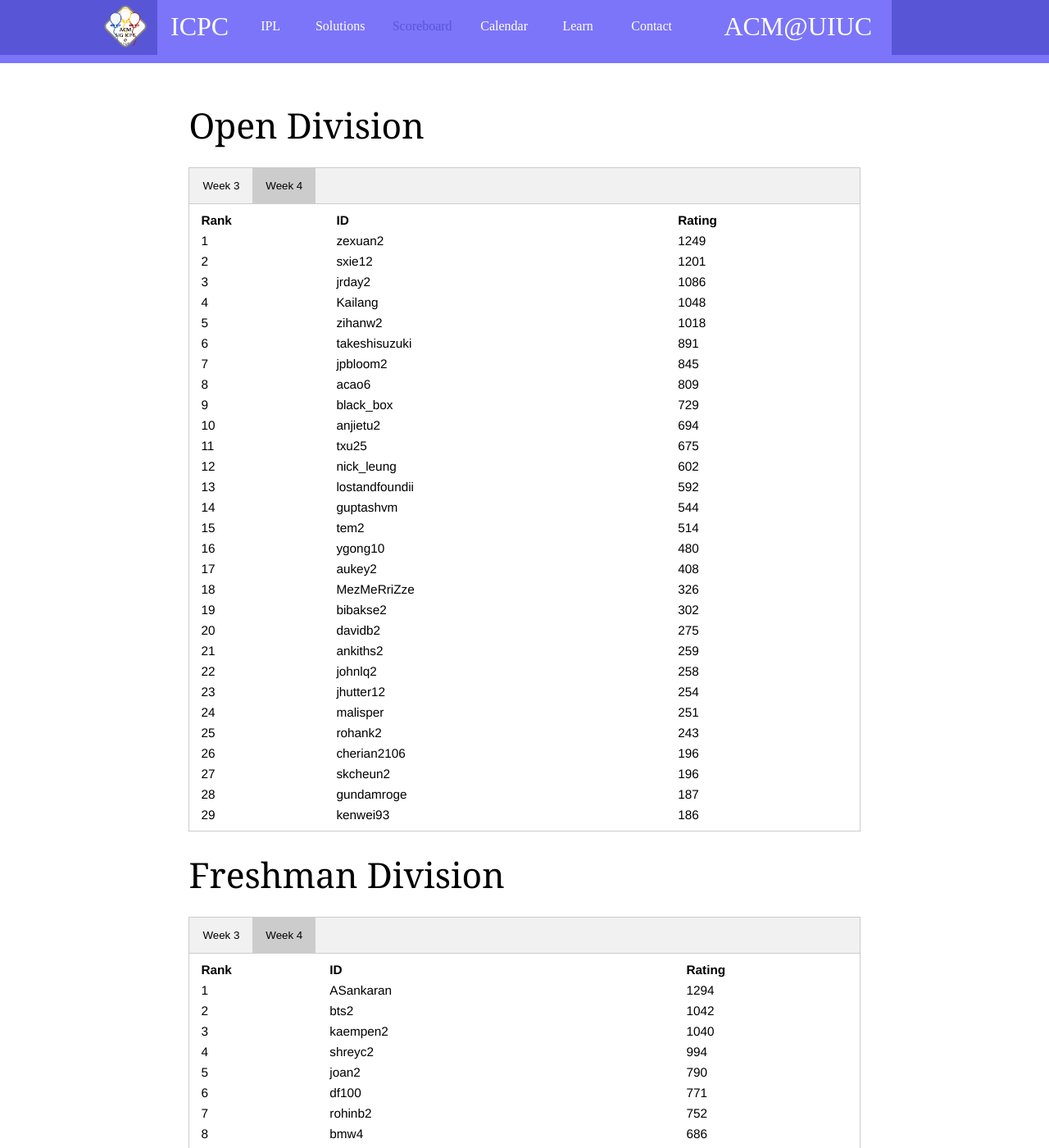
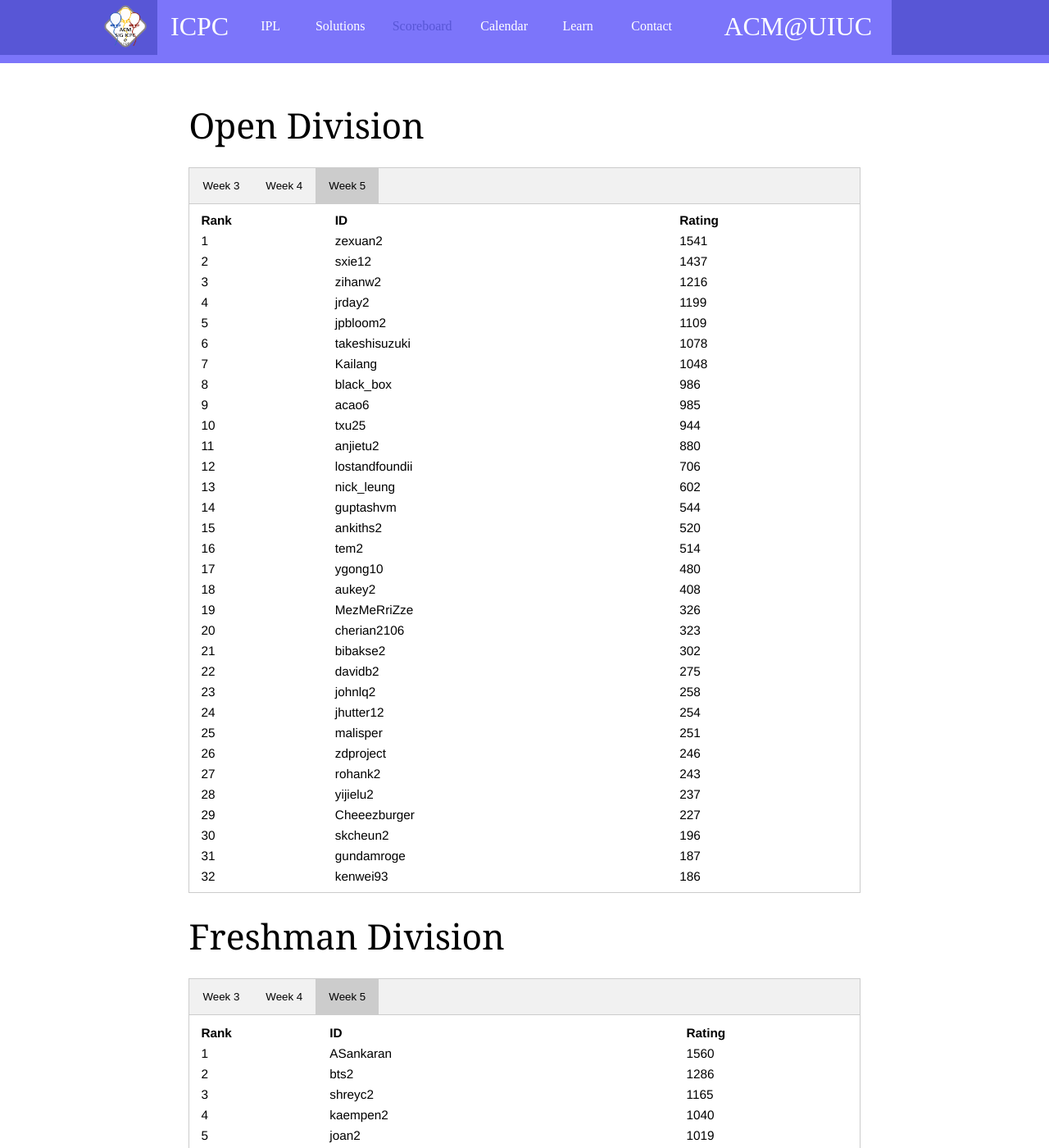
Before and after one commit to acm-uiuc/icpc-website, a Jekyll site: the page built from scoreboard.html, in a window 1280 px wide and 1400 px high. Shown: the whole window at 82% size. Built offline with Jekyll 4.4.1, drawn with Linux system fonts in a browser that asks for light colours; nearby versions of some CDN libraries; some web fonts are replaced; some of the changed text lies outside the part shown.

Commit message:
Scoreboard for w5 updated

```diff
--- a/scoreboard.html
+++ b/scoreboard.html
@@ -18,6 +18,12 @@ title: Scoreboard
         id="open_week4"
     >
         Week 4
+    </button>
+    <button class="open_tablinks"
+        onclick="displayScoreboard(event, 'open_w5')"
+        id="open_week5"
+    >
+        Week 5
     </button>
 </div>
 
@@ -311,6 +317,176 @@ title: Scoreboard
     </table>
 </div>
 
+<div id="open_w5" class="open_tabcontent">
+    <table style="width:100%">
+    <tr>
+        <th>Rank</th>
+        <th>ID</th>
+        <th>Rating</th>
+    </tr>
+<tr>
+	<td> 1 </td>
+	<td> zexuan2 </td>
+	<td> 1541 </td>
+</tr>
+<tr>
+	<td> 2 </td>
+	<td> sxie12 </td>
+	<td> 1437 </td>
+</tr>
+<tr>
+	<td> 3 </td>
+	<td> zihanw2 </td>
+	<td> 1216 </td>
+</tr>
+<tr>
+	<td> 4 </td>
+	<td> jrday2 </td>
+	<td> 1199 </td>
+</tr>
+<tr>
+	<td> 5 </td>
+	<td> jpbloom2 </td>
+	<td> 1109 </td>
+</tr>
+<tr>
+	<td> 6 </td>
+	<td> takeshisuzuki </td>
+	<td> 1078 </td>
+</tr>
+<tr>
+	<td> 7 </td>
+	<td> Kailang </td>
+	<td> 1048 </td>
+</tr>
+<tr>
+	<td> 8 </td>
+	<td> black_box </td>
+	<td> 986 </td>
+</tr>
+<tr>
+	<td> 9 </td>
+	<td> acao6 </td>
+	<td> 985 </td>
+</tr>
+<tr>
+	<td> 10 </td>
+	<td> txu25 </td>
+	<td> 944 </td>
+</tr>
+<tr>
+	<td> 11 </td>
+	<td> anjietu2 </td>
+	<td> 880 </td>
+</tr>
+<tr>
+	<td> 12 </td>
+	<td> lostandfoundii </td>
+	<td> 706 </td>
+</tr>
+<tr>
+	<td> 13 </td>
+	<td> nick_leung </td>
+	<td> 602 </td>
+</tr>
+<tr>
+	<td> 14 </td>
+	<td> guptashvm </td>
+	<td> 544 </td>
+</tr>
+<tr>
+	<td> 15 </td>
+	<td> ankiths2 </td>
+	<td> 520 </td>
+</tr>
+<tr>
+	<td> 16 </td>
+	<td> tem2 </td>
+	<td> 514 </td>
+</tr>
+<tr>
+	<td> 17 </td>
+	<td> ygong10 </td>
+	<td> 480 </td>
+</tr>
+<tr>
+	<td> 18 </td>
+	<td> aukey2 </td>
+	<td> 408 </td>
+</tr>
+<tr>
+	<td> 19 </td>
+	<td> MezMeRriZze </td>
+	<td> 326 </td>
+</tr>
+<tr>
+	<td> 20 </td>
+	<td> cherian2106 </td>
+	<td> 323 </td>
+</tr>
+<tr>
+	<td> 21 </td>
+	<td> bibakse2 </td>
+	<td> 302 </td>
+</tr>
+<tr>
+	<td> 22 </td>
+	<td> davidb2 </td>
+	<td> 275 </td>
+</tr>
+<tr>
+	<td> 23 </td>
+	<td> johnlq2 </td>
+	<td> 258 </td>
+</tr>
+<tr>
+	<td> 24 </td>
+	<td> jhutter12 </td>
+	<td> 254 </td>
+</tr>
+<tr>
+	<td> 25 </td>
+	<td> malisper </td>
+	<td> 251 </td>
+</tr>
+<tr>
+	<td> 26 </td>
+	<td> zdproject </td>
+	<td> 246 </td>
+</tr>
+<tr>
+	<td> 27 </td>
+	<td> rohank2 </td>
+	<td> 243 </td>
+</tr>
+<tr>
+	<td> 28 </td>
+	<td> yijielu2 </td>
+	<td> 237 </td>
+</tr>
+<tr>
+	<td> 29 </td>
+	<td> Cheeezburger </td>
+	<td> 227 </td>
+</tr>
+<tr>
+	<td> 30 </td>
+	<td> skcheun2 </td>
+	<td> 196 </td>
+</tr>
+<tr>
+	<td> 31 </td>
+	<td> gundamroge </td>
+	<td> 187 </td>
+</tr>
+<tr>
+	<td> 32 </td>
+	<td> kenwei93 </td>
+	<td> 186 </td>
+</tr>
+    </table>
+</div>
+
 <br>
 <h1 class="title">Freshman Division</h1>
 <br>
@@ -327,6 +503,12 @@ title: Scoreboard
         id="freshman_week4"
     >
         Week 4
+    </button>
+    <button class="freshman_tablinks"
+        onclick="displayScoreboard(event, 'freshman_w5')"
+        id="freshman_week5"
+    >
+        Week 5
     </button>
 </div>
 
@@ -605,6 +787,166 @@ title: Scoreboard
     </table>
 </div>
 
+<div id="freshman_w5" class="freshman_tabcontent">
+    <table style="width:100%">
+<tr>
+    <tr>
+        <th>Rank</th>
+        <th>ID</th>
+        <th>Rating</th>
+    </tr>
+	<td> 1 </td>
+	<td> ASankaran </td>
+	<td> 1560 </td>
+</tr>
+<tr>
+	<td> 2 </td>
+	<td> bts2 </td>
+	<td> 1286 </td>
+</tr>
+<tr>
+	<td> 3 </td>
+	<td> shreyc2 </td>
+	<td> 1165 </td>
+</tr>
+<tr>
+	<td> 4 </td>
+	<td> kaempen2 </td>
+	<td> 1040 </td>
+</tr>
+<tr>
+	<td> 5 </td>
+	<td> joan2 </td>
+	<td> 1019 </td>
+</tr>
+<tr>
+	<td> 6 </td>
+	<td> df100 </td>
+	<td> 951 </td>
+</tr>
+<tr>
+	<td> 7 </td>
+	<td> Ichiro </td>
+	<td> 860 </td>
+</tr>
+<tr>
+	<td> 8 </td>
+	<td> obpira </td>
+	<td> 763 </td>
+</tr>
+<tr>
+	<td> 9 </td>
+	<td> rohinb2 </td>
+	<td> 752 </td>
+</tr>
+<tr>
+	<td> 10 </td>
+	<td> bmw4 </td>
+	<td> 686 </td>
+</tr>
+<tr>
+	<td> 11 </td>
+	<td> ssethia2 </td>
+	<td> 661 </td>
+</tr>
+<tr>
+	<td> 12 </td>
+	<td> Jackah2 </td>
+	<td> 559 </td>
+</tr>
+<tr>
+	<td> 13 </td>
+	<td> ns10 </td>
+	<td> 529 </td>
+</tr>
+<tr>
+	<td> 14 </td>
+	<td> ishanp2 </td>
+	<td> 508 </td>
+</tr>
+<tr>
+	<td> 15 </td>
+	<td> smodi9 </td>
+	<td> 494 </td>
+</tr>
+<tr>
+	<td> 16 </td>
+	<td> johnlq2 </td>
+	<td> 311 </td>
+</tr>
+<tr>
+	<td> 17 </td>
+	<td> zl20 </td>
+	<td> 306 </td>
+</tr>
+<tr>
+	<td> 18 </td>
+	<td> Scott0129 </td>
+	<td> 291 </td>
+</tr>
+<tr>
+	<td> 19 </td>
+	<td> nju2 </td>
+	<td> 265 </td>
+</tr>
+<tr>
+	<td> 20 </td>
+	<td> bdubs </td>
+	<td> 261 </td>
+</tr>
+<tr>
+	<td> 21 </td>
+	<td> yaba12 </td>
+	<td> 248 </td>
+</tr>
+<tr>
+	<td> 22 </td>
+	<td> vibhavk2 </td>
+	<td> 230 </td>
+</tr>
+<tr>
+	<td> 23 </td>
+	<td> kjew2 </td>
+	<td> 229 </td>
+</tr>
+<tr>
+	<td> 24 </td>
+	<td> brianwang1217 </td>
+	<td> 222 </td>
+</tr>
+<tr>
+	<td> 25 </td>
+	<td> taylorc2 </td>
+	<td> 216 </td>
+</tr>
+<tr>
+	<td> 26 </td>
+	<td> bharatboj </td>
+	<td> 207 </td>
+</tr>
+<tr>
+	<td> 27 </td>
+	<td> vishrut3 </td>
+	<td> 202 </td>
+</tr>
+<tr>
+	<td> 28 </td>
+	<td> ruiqip2 </td>
+	<td> 198 </td>
+</tr>
+<tr>
+	<td> 29 </td>
+	<td> tusharj2 </td>
+	<td> 193 </td>
+</tr>
+<tr>
+	<td> 30 </td>
+	<td> sriramr2 </td>
+	<td> 186 </td>
+</tr>
+    </table>
+</div>
+
 <script>
 function displayScoreboard(evt, weekNum) {
     // Declare all variables
```
Also changed, not shown: other parts of scoreboard.html (+2 -2 lines).
